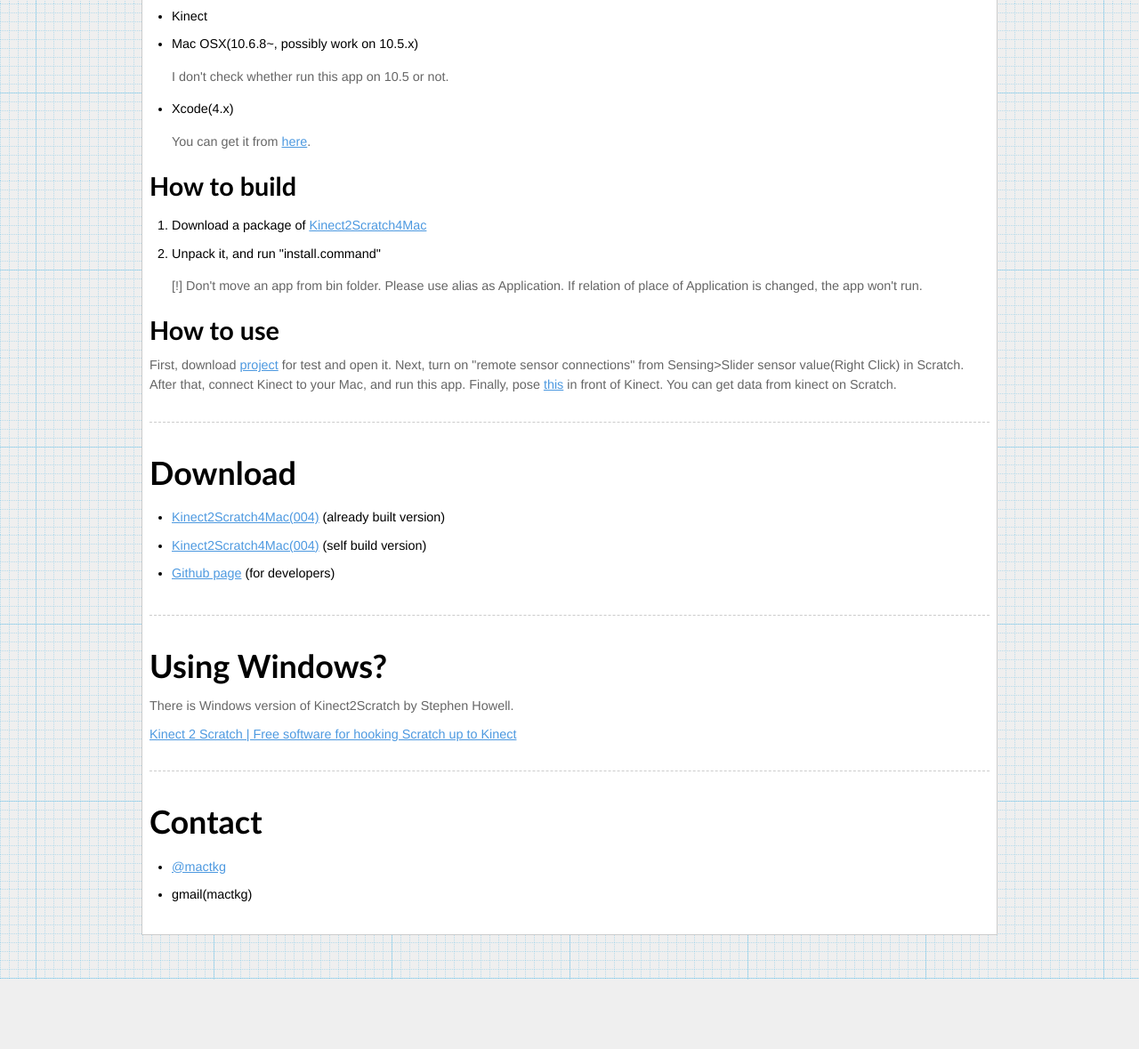
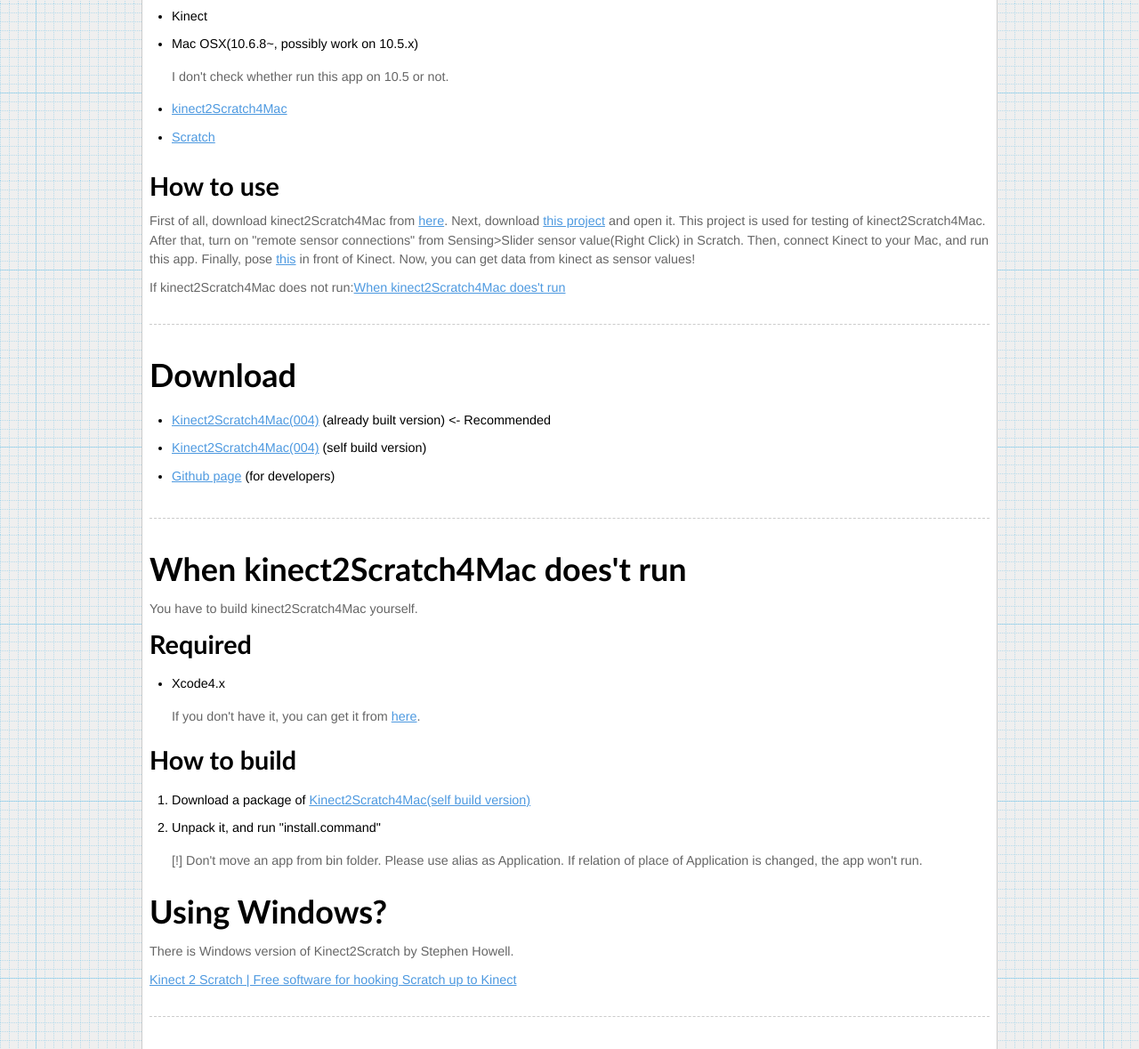
Before and after one commit to mactkg/kinect2Scratch4Mac, a plain HTML site: page index.html in a window 1280 px wide. Shown: the part 991-2170 px from the top of the page at 89% size. Before the commit the page ends 2092 px from the top, so only its background shows below. Drawn offline with nearby package versions, Linux system fonts and the light colour scheme.

Commit message:
Update index.html

```diff
--- a/index.html
+++ b/index.html
@@ -47,26 +47,36 @@
 			<li>Kinect</li>
 			<li>Mac OSX(10.6.8~, possibly work on 10.5.x)</li>
 			<p>I don't check whether run this app on 10.5 or not.</p>
-			<li>Xcode(4.x)</li>
-			<p>You can get it from <a href="http://itunes.apple.com/jp/app/xcode/id497799835?mt=12">here</a>.</p>
+			<li><a href="#download">kinect2Scratch4Mac</a></li>
+			<li><a href="http://scratch.mit.edu/">Scratch</a></li>
 		</ul>
-		<h3>How to build</h3>
-		<ol>
-			<li>Download a package of <a href="https://github.com/downloads/mactkg/kinect2Scratch4Mac/Kinect2Scratch4Mac_003.zip">Kinect2Scratch4Mac</a></li>
-			<li>Unpack it, and run "install.command"</li>
-			<p>[!] Don't move an app from bin folder. Please use alias as Application. If relation of place of Application is changed, the app won't run.</p>
-		</ol>
+
 		<h3>How to use</h3>
-		<p>First, download <a href="http://scratch.mit.edu/projects/SHowell/1523809"> project</a> for test and open it.  Next, turn on "remote sensor connections" from Sensing>Slider sensor value(Right Click) in Scratch.  After that, connect Kinect to your Mac, and run this app.  Finally, pose <a href="https://skitch.com/makerbox/e8ycp/kinect-connect-to-scratch-on-mac-youtube">this</a> in front of Kinect.  You can get data from kinect on Scratch.</p>
+		<p>First of all, download kinect2Scratch4Mac from <a href="https://github.com/downloads/mactkg/kinect2Scratch4Mac/Kinect2Scratch4Mac_004_built.zip">here</a>.  Next, download <a href="http://scratch.mit.edu/projects/SHowell/1523809">this project</a> and open it.  This project is used for testing of kinect2Scratch4Mac.  After that, turn on "remote sensor connections" from Sensing>Slider sensor value(Right Click) in Scratch.  Then, connect Kinect to your Mac, and run this app.  Finally, pose <a href="https://skitch.com/makerbox/e8ycp/kinect-connect-to-scratch-on-mac-youtube">this</a> in front of Kinect.  Now, you can get data from kinect as sensor values!</p>
+		<p>If kinect2Scratch4Mac does not run:<a href="#notrun">When kinect2Scratch4Mac does't run</a></p>
 		<hr class="alt2" />
 
-		<h2>Download</h2>
+		<h2 id="download">Download</h2>
 		<ul>
-			<li><a href="https://github.com/downloads/mactkg/kinect2Scratch4Mac/Kinect2Scratch4Mac_004_built.zip">Kinect2Scratch4Mac(004)</a> (already built version)</li>
+			<li><a href="https://github.com/downloads/mactkg/kinect2Scratch4Mac/Kinect2Scratch4Mac_004_built.zip">Kinect2Scratch4Mac(004)</a> (already built version) <- Recommended</li>
 			<li><a href="https://github.com/downloads/mactkg/kinect2Scratch4Mac/Kinect2Scratch4Mac_004_src.zip">Kinect2Scratch4Mac(004)</a> (self build version)</li>
 			<li><a href="http://github.com/mactkg/kinect2Scratch4Mac">Github page</a> (for developers)</li>
 		</ul>
 		<hr class="alt2" />
+
+		<h2 id="notrun">When kinect2Scratch4Mac does't run</h2>
+		<p>You have to build kinect2Scratch4Mac yourself.</p>
+		<h3>Required</h3>
+		<ul>
+			<li>Xcode4.x</li>
+			<p>If you don't have it, you can get it from <a href="http://itunes.apple.com/jp/app/xcode/id497799835?mt=12">here</a>.</p>
+		</ul>
+		<h3>How to build</h3>
+		<ol>
+			<li>Download a package of <a href="https://github.com/downloads/mactkg/kinect2Scratch4Mac/Kinect2Scratch4Mac_004_src.zip">Kinect2Scratch4Mac(self build version)</a></li>
+			<li>Unpack it, and run "install.command"</li>
+			<p>[!] Don't move an app from bin folder. Please use alias as Application. If relation of place of Application is changed, the app won't run.</p>
+		</ol>
 
 		<h2>Using Windows?</h2>
 		<p>There is Windows version of Kinect2Scratch by Stephen Howell.</p>
```
